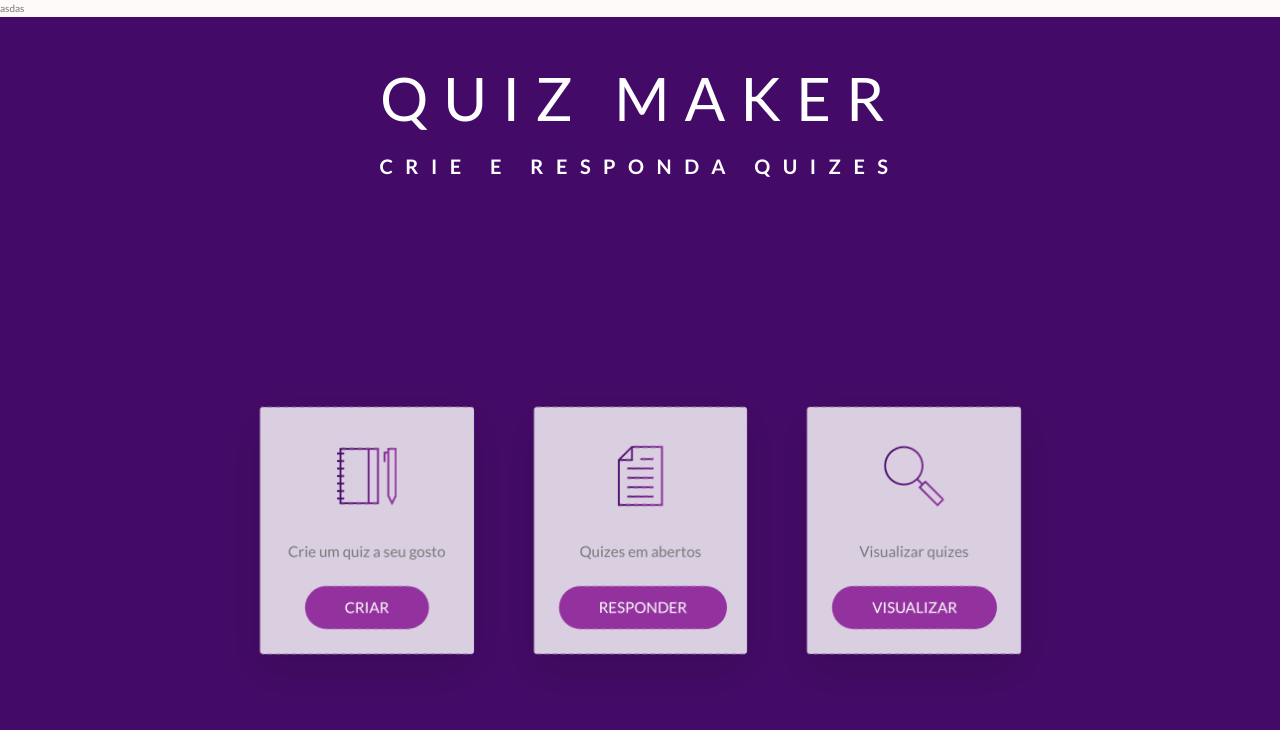
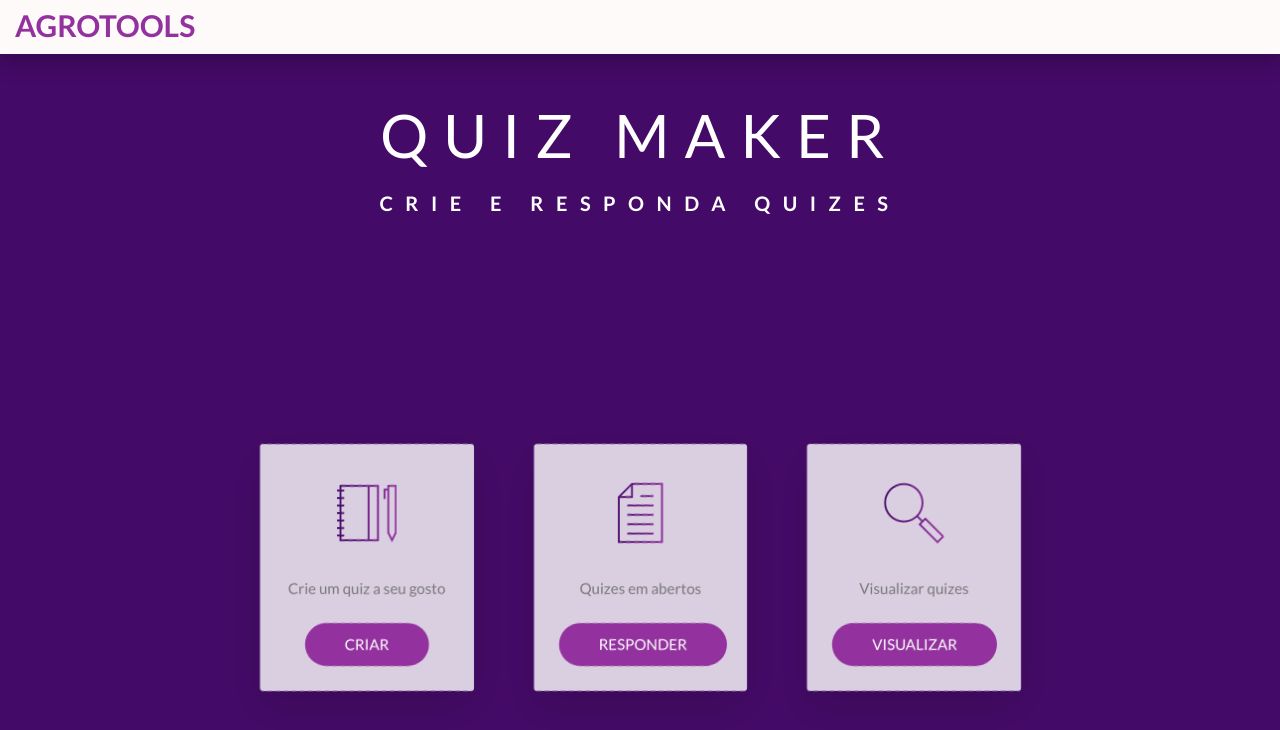
Before and after one commit to fernanduandrade/AgroTools, a website: page index.html in a window 1280 px wide. Drawn offline with Linux system fonts and the light colour scheme.

Commit message:
add navbar, need to fix forms overflowing navbar

```diff
--- a/index.html
+++ b/index.html
@@ -14,7 +14,9 @@
 
 <body>
     <nav class="nav">
-        asdas
+        <a href="./index.html" class="nav__link">
+            AgroTools
+        </a>
     </nav>
 
     <header class="header">
--- a/sass/base/_typography.scss
+++ b/sass/base/_typography.scss
@@ -3,7 +3,6 @@ body {
     font-weight: 400;
     line-height: 1.7;
     color: $color-grey-dark;
-    // padding: 3rem;
 }
 
 .heading-primary {
--- a/sass/layout/_nav.scss
+++ b/sass/layout/_nav.scss
@@ -1,3 +1,30 @@
 .nav {
     background-color: $color-white-2;
+    box-shadow: 0 1rem 2rem rgba($color-black, .2);
+
+    &__link {
+        text-decoration: none;
+        font-size: 3rem;
+        font-family: "Lato", sans-serif;
+        color: $color-secondary;
+        font-weight: 700;
+        text-align: left;
+        text-transform: uppercase;
+        margin-left: 1.5rem;
+        display:inline-block;
+
+        &::after {
+            display:block;
+            content: '';
+            border-bottom: solid .3rem $color-secondary;
+            transform: scaleX(0);
+            transition: transform .2s ease-in-out;
+        }
+
+        &:hover::after{
+            transform: scaleX(1);
+            transform-origin: 0% 50%;
+            cursor: pointer;
+        }
+    }
 }
```
Also changed, not shown: pages/criar-questionario.html (+5 -0 lines), pages/lista-questionarios.html (+6 -1 lines), pages/questionarios-respondidos.html (+5 -1 lines), pages/responder-questionario.html (+5 -0 lines), pages/visualizar-questionario.html (+5 -0 lines), src/css/style.css.
